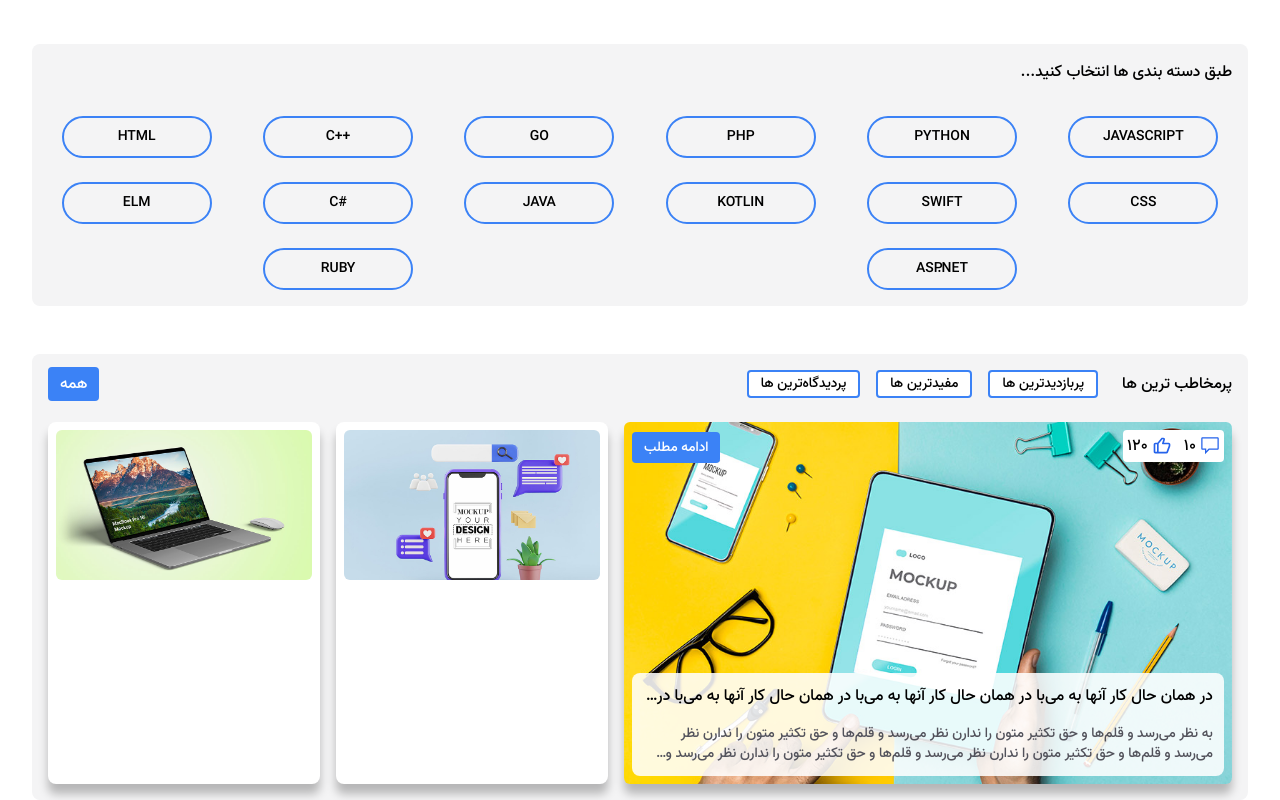
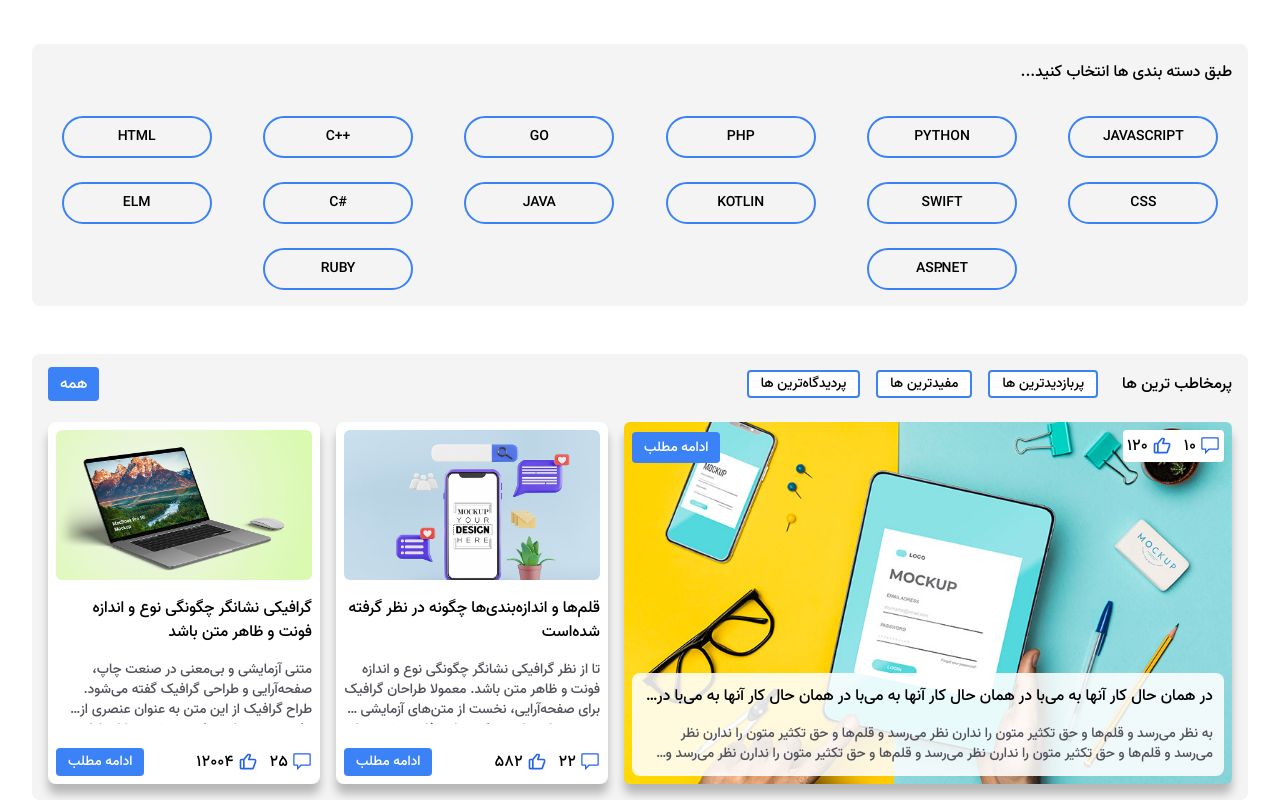
Before and after one commit to AmirAliAzimloo/MERN-Blog, a Next.js app: page / in a window 1280 px wide. Shown: the part 608-1408 px from the top of the page. Built offline with nearby package versions, Linux system fonts and the light colour scheme.

Commit message:
main blog completed

```diff
--- a/components/boxes/blog-main-box/index.jsx
+++ b/components/boxes/blog-main-box/index.jsx
@@ -1,5 +1,7 @@
 import Image from "next/image";
 import Link from "next/link";
+import { GoComment } from "react-icons/go";
+import { BiLike } from "react-icons/bi";
 
 
 
@@ -11,7 +13,17 @@ const BlogMainBox = ({ data }) => {
                <Image src={data.image} alt={data.title} fill className="object-cover rounded-md" />
             </Link>
          </div>
-
+         <div className=" flex flex-col gap-4 p-[.5rem]">
+            <Link href={data.slug}> <h3 className=" line-clamp-2  h-12  transition-all duration-500 hover:text-blue-500">{data.title}</h3></Link>
+            <p className=" text-zinc-600 line-clamp-3 text-base sm:text-sm h-16">{data.short_desc}</p>
+            <div className=" flex justify-between items-center gap-1 mt-2  text-base sm:text-sm">
+               <div className=" text-xs sm:text-base flex justify-start items-center gap-3">
+                  <div className=" flex justify-center items-center gap-1"><GoComment className=" w-5  h-5 text-blue-600" /><span>{data.comments_number}</span> </div>
+                  <div className=" flex justify-center items-center gap-1"><BiLike className=" w-5  h-5 text-blue-600" /><span>{data.view_number}</span> </div>
+               </div>
+               <Link href={data.slug} className=" text-white bg-blue-500 transition-all duration-300 hover:bg-blue-600 px-3 py-1 rounded">ادامه مطلب</Link>
+            </div>
+         </div>
       </article>
    );
 }
```
